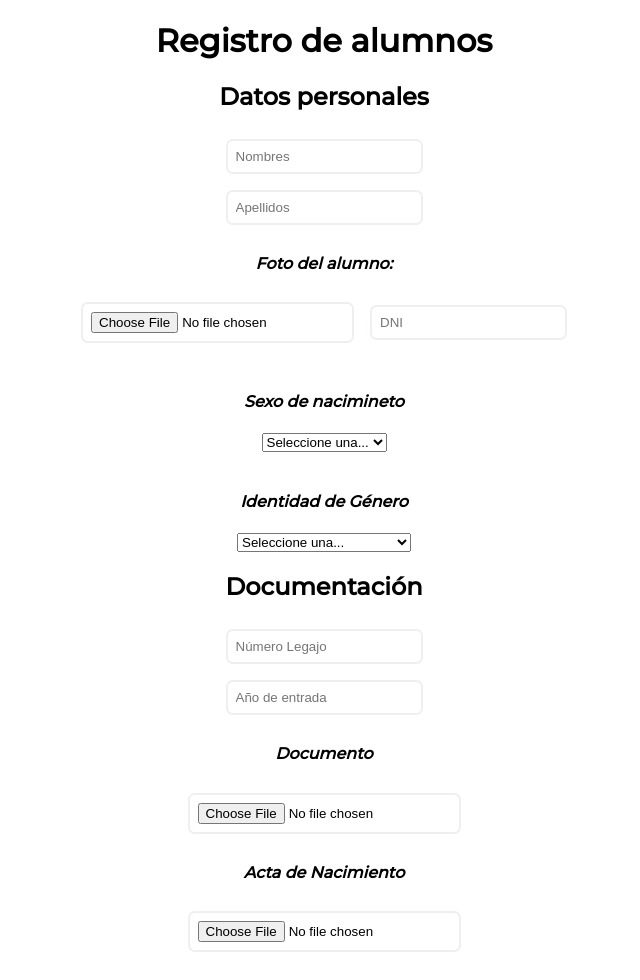
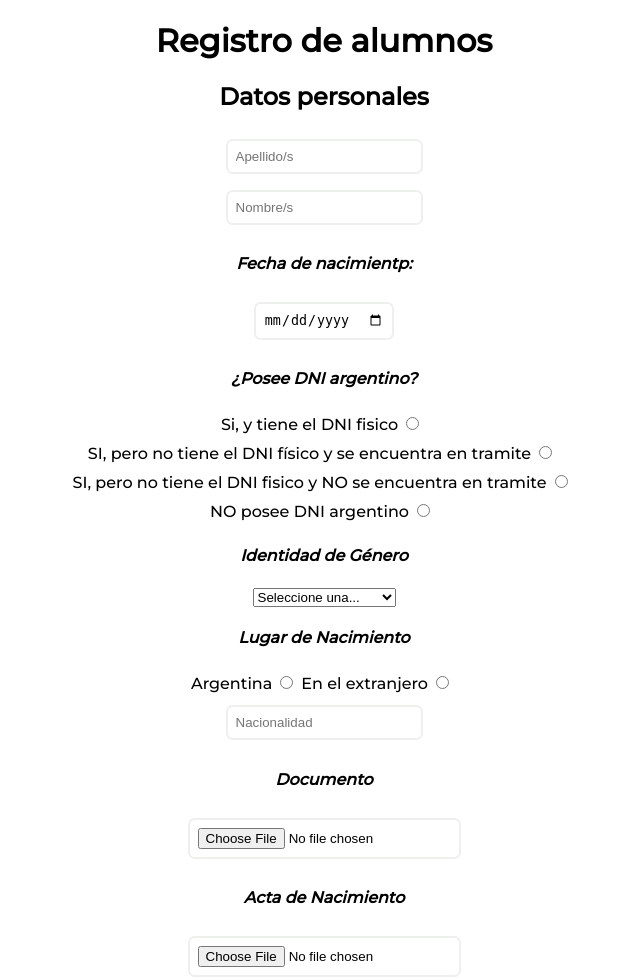
Before and after one commit to Kotjrz/Gestion-Alumnos, a PHP site: page /assets/pages/index-legajo-alumnos.html in a window 1280 px wide. Shown: the top 980 px of the page, without its empty margins (316-956 px from the left). Run offline with PHP 8.4, Linux system fonts and the light colour scheme.

Commit message:
Cambios alumnos y muy pocos en docentes

```diff
--- /dev/null
+++ b/assets/js/script.js
@@ -0,0 +1,68 @@
+const radioDni = document.querySelectorAll('.radio-dni');
+const radioAr = document.querySelectorAll('.radio-ar');
+const radioProv = document.querySelectorAll('.radio-prov');
+const dni_si = document.querySelector('.dni_si');
+const dni_no = document.querySelector('.dni_no');
+const arg = document.querySelector('.arg');
+
+radioDni[0].onclick = () => {
+
+    dni_si.classList.add('active');
+    dni_no.classList.remove('active');
+}
+
+radioDni[1].onclick = () => {
+
+    dni_si.classList.add('active');
+    dni_no.classList.remove('active');
+}
+
+radioDni[2].onclick = () => {
+
+    dni_si.classList.add('active');
+    dni_no.classList.remove('active');
+}
+
+radioDni[3].onclick = () => {
+
+    dni_si.classList.remove('active');
+    dni_no.classList.add('active');
+}
+
+radioAr[0].onclick = () => {
+
+    arg.classList.add('active');
+
+}
+
+radioAr[1].onclick = () => {
+
+    arg.classList.remove('active');
+}
+
+radioProv[0].onclick = () => {
+
+    arg.classList.add('active');
+}
+
+
+
+
+
+
+
+
+
+
+
+
+
+
+
+
+
+
+// document.getElementById("mySelectDni").onchange = function() {
+//     var selectedOption = this.options[this.selectedIndex];
+//     document.getElementById("myOutputDni").innerHTML = selectedOption.value;
+//   };
--- a/assets/pages/index-legajo-alumnos.html
+++ b/assets/pages/index-legajo-alumnos.html
@@ -15,19 +15,37 @@
         <!--Conecta el HTML con el PHP-->
         <form action="../php/legajo-alumno.php" method="post">
           <h2>Datos personales</h2>
-          <input type="text" name="nombre" placeholder="Nombres" /><br />
-          <input type="text" name="apellido" placeholder="Apellidos" /><br />
-          <h4>Foto del alumno:</h4>
-          <input type="file" name="foto_alumno" />
-          <input type="text" name="dni" placeholder="DNI" /><br />
+          <input type="text" name="nombre" placeholder="Apellido/s" /><br />
+          <input type="text" name="apellido" placeholder="Nombre/s" /><br />
+          <h4>Fecha de nacimientp:</h4>
+          <input type="date" name="fecha-de-nacimiento" />
           <br />
-          <h4>Sexo de nacimineto</h4>
-          <select name="sexo" required>
-            <option value="">Seleccione una...</option>
-            <option value="masculino">Masculino</option>
-            <option value="femenino">Femenino</option></select
-          ><br />
-          <br />
+          <h4>¿Posee DNI argentino?</h4>
+
+
+          <label for="">Si, y tiene el DNI fisico</label>
+          <input type="radio" name="si" class="radio-dni"><br>
+          <label for="">SI, pero no tiene el DNI físico y se encuentra en tramite</label>
+          <input type="radio" name="si" class="radio-dni"><br>
+          <label for="">SI, pero no tiene el DNI fisico y NO se encuentra en tramite</label>
+          <input type="radio" name="si" class="radio-dni"><br>
+          <label for="">NO posee DNI argentino</label>
+          <input type="radio" name="si" class="radio-dni">
+
+          <div class="dni_si">
+            <input type="text" name="dni" placeholder="Numero de DNI" /><br />
+            <input type="text" name="cuil" placeholder="CUIL"><br>
+          </div>
+
+          <div class="dni_no">
+            <h4>¿Posee Certificado de Pre-Identificacion?(CPI)</h4><br>
+            <input type="text" name="CPI" placeholder="Si/No">
+            <h4>¿Posee documento extranjero?</h4>
+            <input type="text" name="extranjero" placeholder="Si/No"><br>
+            <input type="text" name="tipo-doc" placeholder="Tipo de documento"><br>
+            <input type="text" name="dni" placeholder="Numero de documento"><br>
+          </div>
+
           <h4>Identidad de Género</h4>
           <select name="genero" required>
             <option value="">Seleccione una...</option>
@@ -36,18 +54,33 @@
             <option value="masc_trans">Trans Masculino</option>
             <option value="fem_trans">Trans Femenino</option>
             <option value="nobinario">No binario</option>
-            <option value="otras">Otras...</option>
-            <option value="ninguna">Ninguna de las anteriores</option>
+            <option value="otras">Otra...</option>
+            <option value="ninguna">No desea responder</option>
           </select>
 
-          <h2>Documentación</h2>
-          <input type="text" name="legajo" placeholder="Número Legajo" /><br />
+          <h4>Lugar de Nacimiento</h4>
+          <label for="">Argentina</label>
+          <input type="radio" name="ar" class="radio-ar">
+          <label for="">En el extranjero</label>
+          <input type="radio" name="ar" class="radio-ar"><br>
+          <input type="text" name="nacionalidad" placeholder="Nacionalidad"><br>
 
-          <input
-            type="text"
-            name="entrada"
-            placeholder="Año de entrada"
-          /><br />
+          <div class="arg">
+            <h4>Provincia</h4>
+            <label for="">Buenos Aires</label>
+            <input type="radio" name="arg-prov" class="radio-prov"><br>
+            <label for="">Otra: </label>
+            <input type="radio" name="arg-prov" class="radio-prov"><br>
+          </div>
+
+          <div class="prov">
+
+          </div>
+
+
+
+
+
 
           <h4>Documento</h4>
           <input type="file" name="documento" placeholder="Documento" /><br />
@@ -80,5 +113,6 @@
       </table>
       <a href="../../index.html">Volver</a>
     </div>
+    <script src="../js/script.js"></script>
   </body>
 </html>
--- a/assets/pages/index-tabla-profesores.php
+++ b/assets/pages/index-tabla-profesores.php
@@ -24,7 +24,7 @@ $datab = "gestion de alumnos";
     <table border="1">
       <tr>
         <td>
-          id
+          DNI
         </td>
         <td>
          Nombre
@@ -47,7 +47,7 @@ $datab = "gestion de alumnos";
         while($mostrar=mysqli_fetch_array($result)){
          ?>
           <tr>
-            <td><?php echo $mostrar['numLegajo'] ?></td>
+            <td><?php echo $mostrar['DNI'] ?></td>
             <td><?php echo $mostrar['Nombre'] ?></td>
             <td><?php echo $mostrar['Apellido'] ?></td>
             <td><?php echo $mostrar['Mail'] ?></td>
@@ -58,5 +58,6 @@ $datab = "gestion de alumnos";
           ?>
 
     </table>
+    <a href="../../index.html">Volver</a>
   </body>
 </html>
```
Also changed, not shown: assets/css/style.css (+41 -0 lines).
